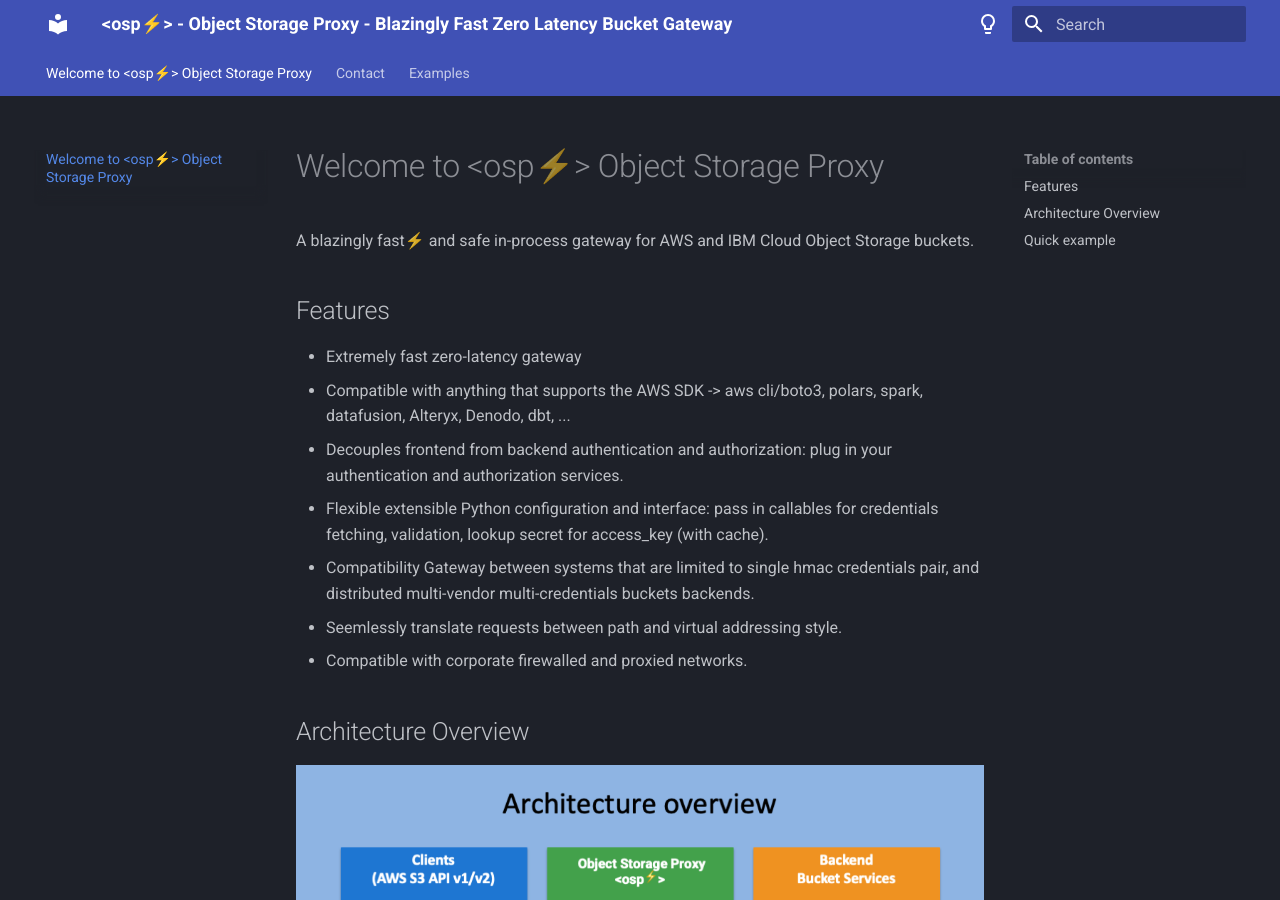
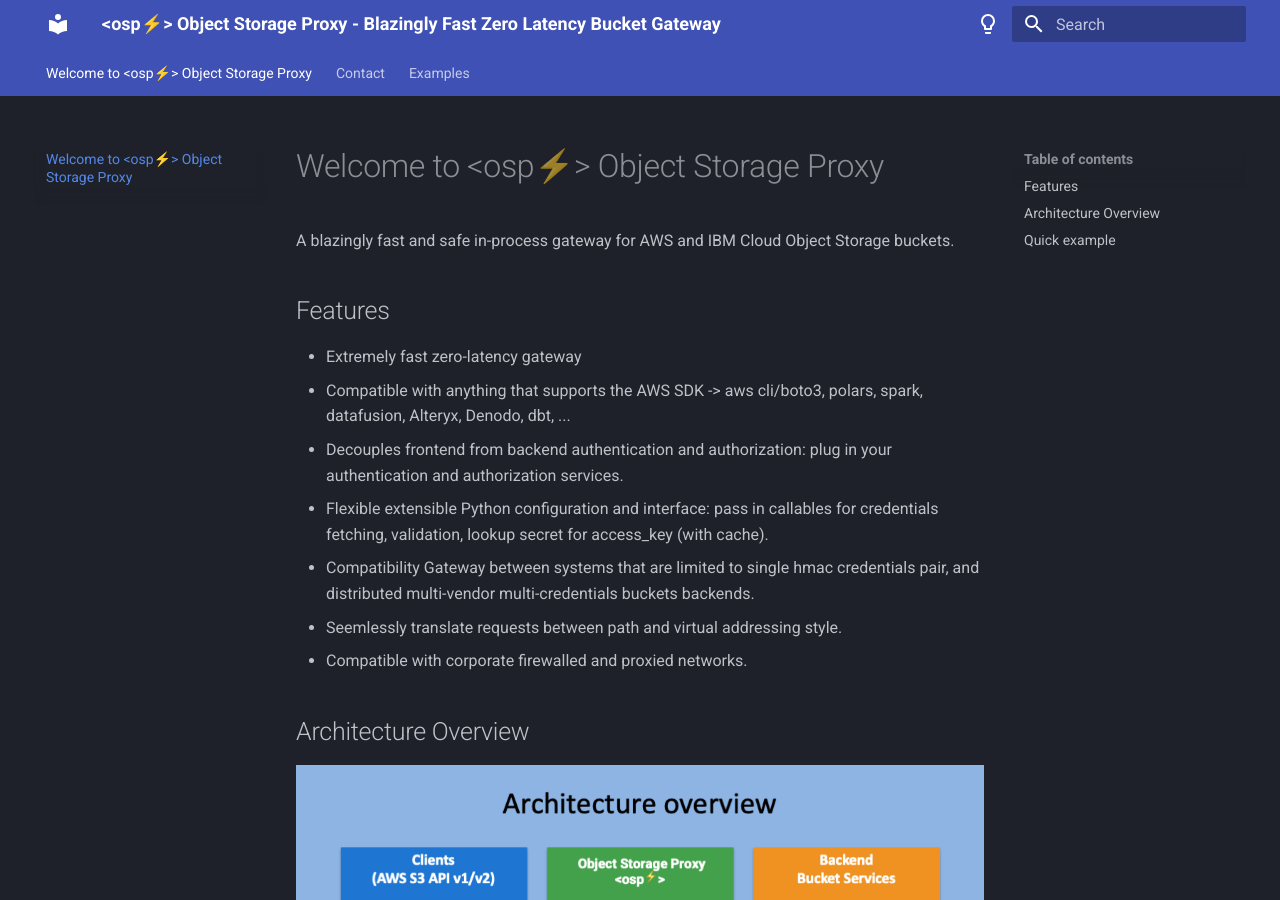
Before and after one commit to flexworks-eu/s4, an MkDocs documentation site: the page built from docs/index.md, in a window 1280 px wide and 900 px high. Built offline with MkDocs 1.6.1 and Material for MkDocs 9.7.7, drawn with Linux system fonts in a browser that asks for light colours.

```diff
--- a/docs/index.md
+++ b/docs/index.md
@@ -1,6 +1,6 @@
 # Welcome to &lt;osp⚡&gt; Object Storage Proxy
 
-A blazingly fast⚡ and safe in-process gateway for AWS and IBM Cloud Object Storage buckets.
+A blazingly fast and safe in-process gateway for AWS and IBM Cloud Object Storage buckets.
 
 ## Features
 
--- a/mkdocs.yml
+++ b/mkdocs.yml
@@ -1,4 +1,4 @@
-site_name: '&lt;osp⚡&gt; - Object Storage Proxy - Blazingly Fast Zero Latency Bucket Gateway'
+site_name: '&lt;osp⚡&gt; Object Storage Proxy - Blazingly Fast Zero Latency Bucket Gateway'
 theme:
   name: material
   custom_dir: overrides
```
